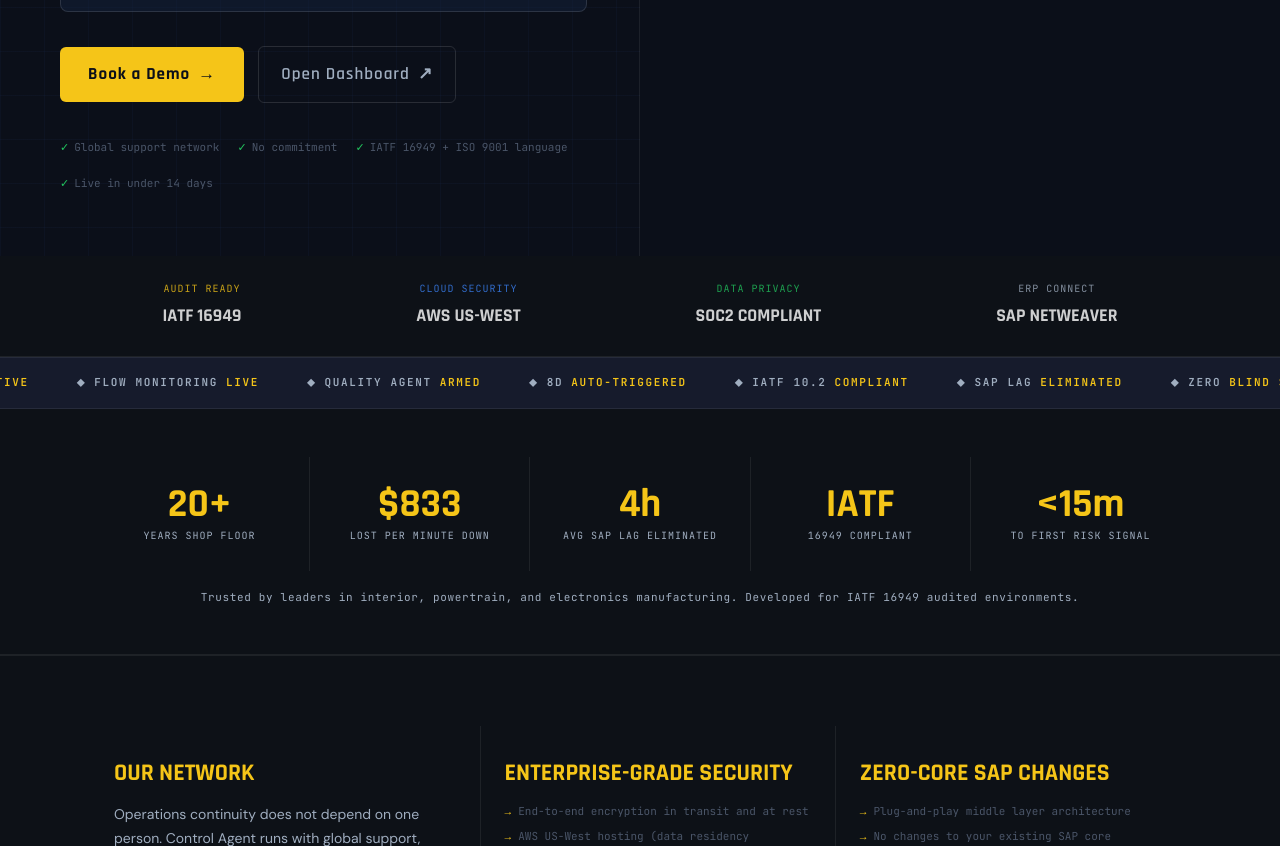
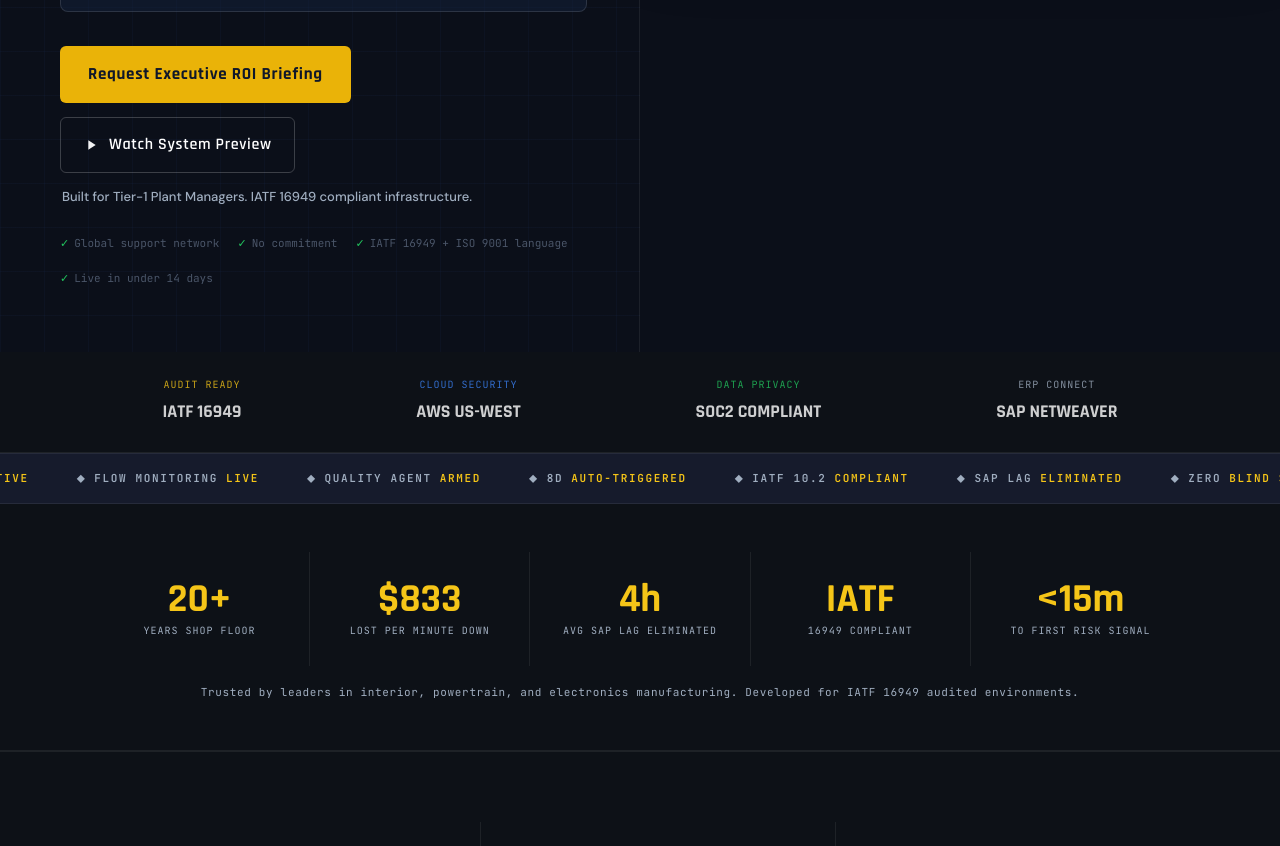
Before and after one commit to macuba24/Landingpage_Mex_11_05_26_, a plain HTML site: page index.html in a window 1280 px wide. Shown: the part 917-1763 px from the top of the page. Drawn offline with Linux system fonts and the light colour scheme.

Commit message:
Executive hero CTAs, Supademo preview link, ROI briefing to lead.
Co-authored-by: Cursor <cursoragent@cursor.com>

```diff
--- a/index.html
+++ b/index.html
@@ -151,7 +151,29 @@ h1 .w4{
 .hero-story-t strong{color:var(--text)}
 .hero-story-f{font-family:var(--mono);font-size:11px;letter-spacing:.1em;color:var(--yellow);text-transform:uppercase}
 
-.hero-btns{display:flex;align-items:center;gap:14px;flex-wrap:wrap;margin-bottom:36px}
+.hero-btns{display:flex;align-items:center;gap:14px;flex-wrap:wrap;margin-bottom:14px}
+.hero-cta-line{
+  font-size:13px;font-weight:500;color:var(--text-sec);line-height:1.55;
+  max-width:520px;margin:0 0 28px;padding-left:2px;
+}
+/* Executive hero CTAs — Tailwind-style yellow-500 + preview rail */
+.btn-hero-roi{
+  display:inline-flex;align-items:center;justify-content:center;gap:8px;
+  background:#EAB308;color:#0f172a;
+  font-family:var(--display);font-size:17px;font-weight:800;letter-spacing:.04em;
+  padding:15px 28px;border-radius:6px;border:none;cursor:pointer;text-decoration:none;
+  transition:background .2s,transform .2s,box-shadow .2s;
+}
+.btn-hero-roi:hover{background:#CA8A04;color:#0f172a;transform:translateY(-2px);box-shadow:0 10px 28px rgba(234,179,8,.35)}
+.btn-hero-preview{
+  display:inline-flex;align-items:center;gap:10px;
+  background:transparent;color:var(--text);
+  font-family:var(--display);font-size:16px;font-weight:600;letter-spacing:.04em;
+  padding:14px 22px;border-radius:6px;border:1px solid rgba(255,255,255,.2);
+  cursor:pointer;text-decoration:none;transition:border-color .2s,color .2s,transform .2s;
+}
+.btn-hero-preview:hover{border-color:rgba(255,255,255,.4);color:#fff;transform:translateY(-1px)}
+.hero-play-ic{flex-shrink:0;opacity:.95}
 .btn-y{
   display:inline-flex;align-items:center;gap:8px;
   background:var(--yellow);color:var(--navy);
@@ -756,9 +778,13 @@ footer{padding:26px 48px;border-top:1px solid var(--border);display:flex;align-i
       </div>
     </div>
     <div class="hero-btns">
-      <a href="#lead" class="btn-y">Book a Demo <span class="arr">→</span></a>
-      <a href="https://control-agent-zaibs5cxq-macuba24s-projects.vercel.app/" target="_blank" class="btn-ghost">Open Dashboard <span class="arr">↗</span></a>
+      <a href="#lead" class="btn-hero-roi">Request Executive ROI Briefing</a>
+      <a href="https://app.supademo.com/demo/cmp14t5qy2i9g4qultoofmh57?utm_source=link" target="_blank" rel="noopener noreferrer" class="btn-hero-preview">
+        <svg class="hero-play-ic" width="16" height="16" viewBox="0 0 24 24" fill="currentColor" aria-hidden="true"><path d="M8 5v14l11-7L8 5z"/></svg>
+        Watch System Preview
+      </a>
     </div>
+    <p class="hero-cta-line">Built for Tier-1 Plant Managers. IATF 16949 compliant infrastructure.</p>
     <div class="trust-row">
       <div class="tr-item"><span>✓</span> Global support network</div>
       <div class="tr-item"><span>✓</span> No commitment</div>
```
